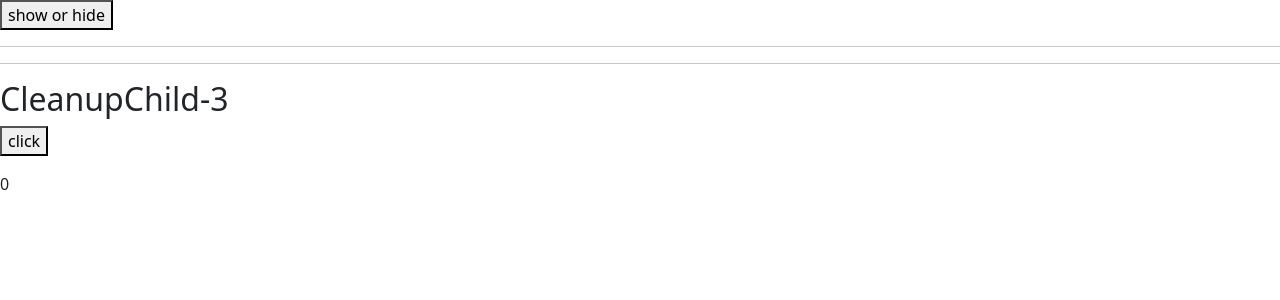
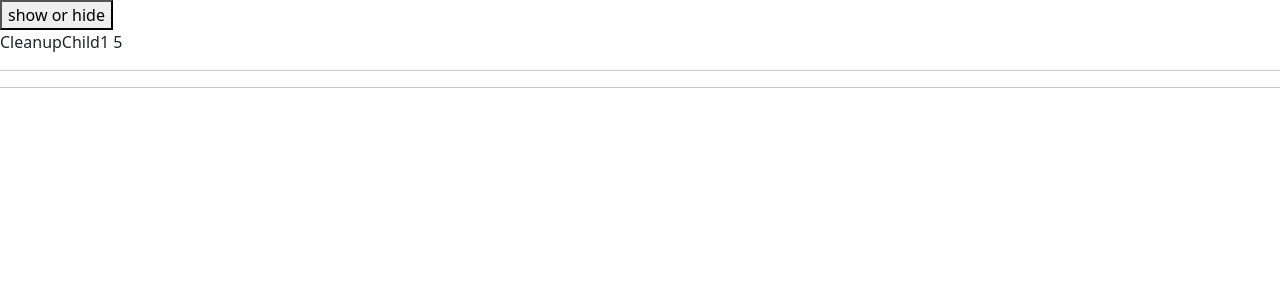
Before and after one commit to shinder/next-app-training, a Next.js app: page /cleanup in a window 1280 px wide. Both pictures are taken after a click on the button "show or hide". Shown: the top 300 px of the page. Built offline with nearby package versions, Linux system fonts and the light colour scheme.

Commit message:
cleanup 頁面更新

```diff
--- a/app/cleanup/page.js
+++ b/app/cleanup/page.js
@@ -13,11 +13,11 @@ export default function Cleanup() {
       <div>
         <button onClick={() => setShowChild(!showChild)}>show or hide</button>
       </div>
-      {/* {showChild && <CleanupChild1 />} */}
+      {showChild && <CleanupChild1 />}
       <hr />
       {/* {showChild && <CleanupChild2 />} */}
       <hr />
-      {showChild && <CleanupChild3 />}
+      {/* {showChild && <CleanupChild3 />} */}
     </div>
   );
 }
--- a/components/cleanup-child1.js
+++ b/components/cleanup-child1.js
@@ -3,21 +3,17 @@
 import { useEffect, useState } from "react";
 
 export default function CleanupChild1() {
-  const [num, setNum] = useState(0); // 使用狀態
+  const [num, setNum] = useState(0);
   useEffect(() => {
-    console.log("CleanupChild-1: 已掛載");
-    let n = 0;
+    console.log("CleanupChild1 已掛載");
     const interval_id = setInterval(() => {
-      n++;
-      console.log(n);
-      setNum(n);
+      console.log({ num }); // 因為 closure, num 只會拿到 0
+      setNum((old) => old + 1);
     }, 500);
-
     return () => {
-      console.log("CleanupChild-1: 將要卸載");
-      clearInterval(interval_id);
+      console.log("CleanupChild1 將要卸載");
+      clearInterval(interval_id); // 把計時器停下來
     };
   }, []);
-
-  return <div>CleanupChild-1: {num}</div>;
+  return <div>CleanupChild1 {num}</div>;
 }
--- a/components/cleanup-child2.js
+++ b/components/cleanup-child2.js
@@ -3,28 +3,22 @@
 import { useEffect, useState, useRef } from "react";
 
 export default function CleanupChild2() {
-  const myRef = useRef(); // myRef.current 綁定對應的 DOM 元素
-
-  console.log("CleanupChild-2");
-
+  const myRef = useRef();
+  let n = 0; // 此元件沒有更新 (re-render)
   useEffect(() => {
-    console.log("CleanupChild-2: 已掛載");
-    let n = 0;
+    console.log("CleanupChild2 已掛載");
     const interval_id = setInterval(() => {
       n++;
-      console.log(n);
-      if (myRef.current) myRef.current.innerHTML = n;
+      myRef.current.innerHTML = n;
     }, 500);
-
     return () => {
-      console.log("CleanupChild-2: 將要卸載");
-      clearInterval(interval_id);
+      console.log("CleanupChild2 將要卸載");
+      clearInterval(interval_id); // 把計時器停下來
     };
   }, []);
-
   return (
     <div>
-      CleanupChild-2: <span ref={myRef}></span>
+      CleanupChild2 <span ref={myRef}>0</span>
     </div>
   );
 }
```
